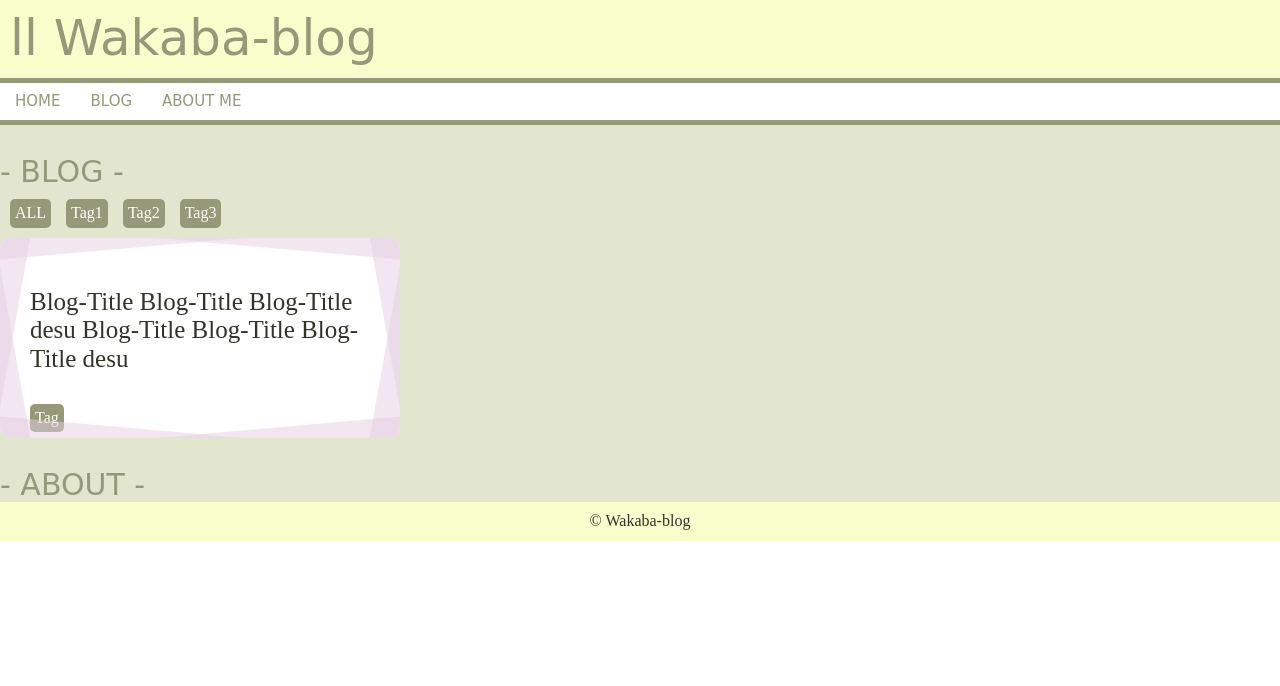
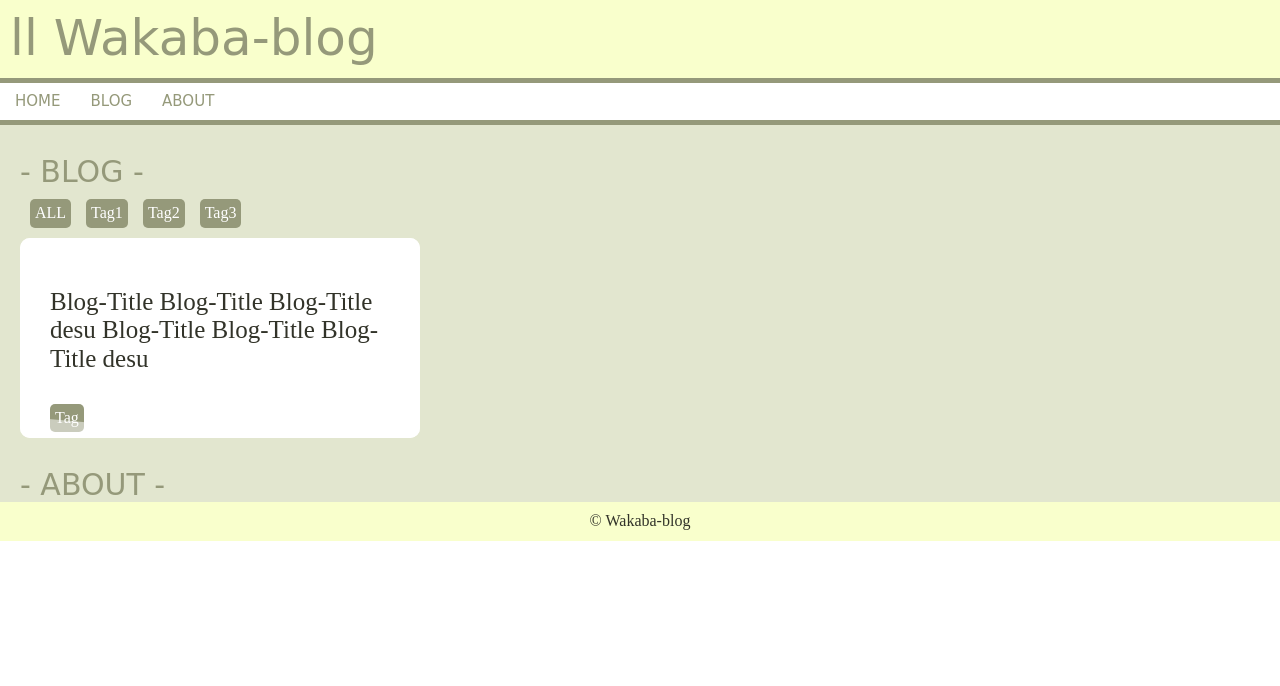
Before and after one commit to rina-kondo/my-blog, a plain HTML site: page index.html in a window 1280 px wide. Drawn offline with Linux system fonts and the light colour scheme; some packages are replaced by stand-ins of ours; a web font is replaced by a local one.

Commit message:
style edit

```diff
--- a/index.html
+++ b/index.html
@@ -44,7 +44,7 @@
   <nav>
     <div class="nav-item">HOME</div>
     <div class="nav-item">BLOG</div>
-    <div class="nav-item">ABOUT ME</div>
+    <div class="nav-item">ABOUT</div>
   </nav>
   <main>
     <div class="section-text">- BLOG -</div>
@@ -76,6 +76,7 @@
     </div>
 
     <div class="section-text">- ABOUT -</div>
+      <div
 
     </div>
     </div>
--- a/style.scss
+++ b/style.scss
@@ -2,7 +2,8 @@ $cBg-Yellow: #f9ffcc;
 $cBg-Green: #e2e6cf;
 $cCharGreen: #95997a;
 $cCharBlack: #323329;
-$cFramePink: #e6cfe2;
+$cFramePink: white;
+// #e6cfe2;
 $cWhite: #fff;
 
 * {
@@ -38,7 +39,7 @@ nav {
 main {
   width: 100%;
   background-color: $cBg-Green;
-  margin: 0 auto;
+  padding: 0 20px;
 }
 
 .section-text {
```
Also changed, not shown: style.css, 1 other file.
